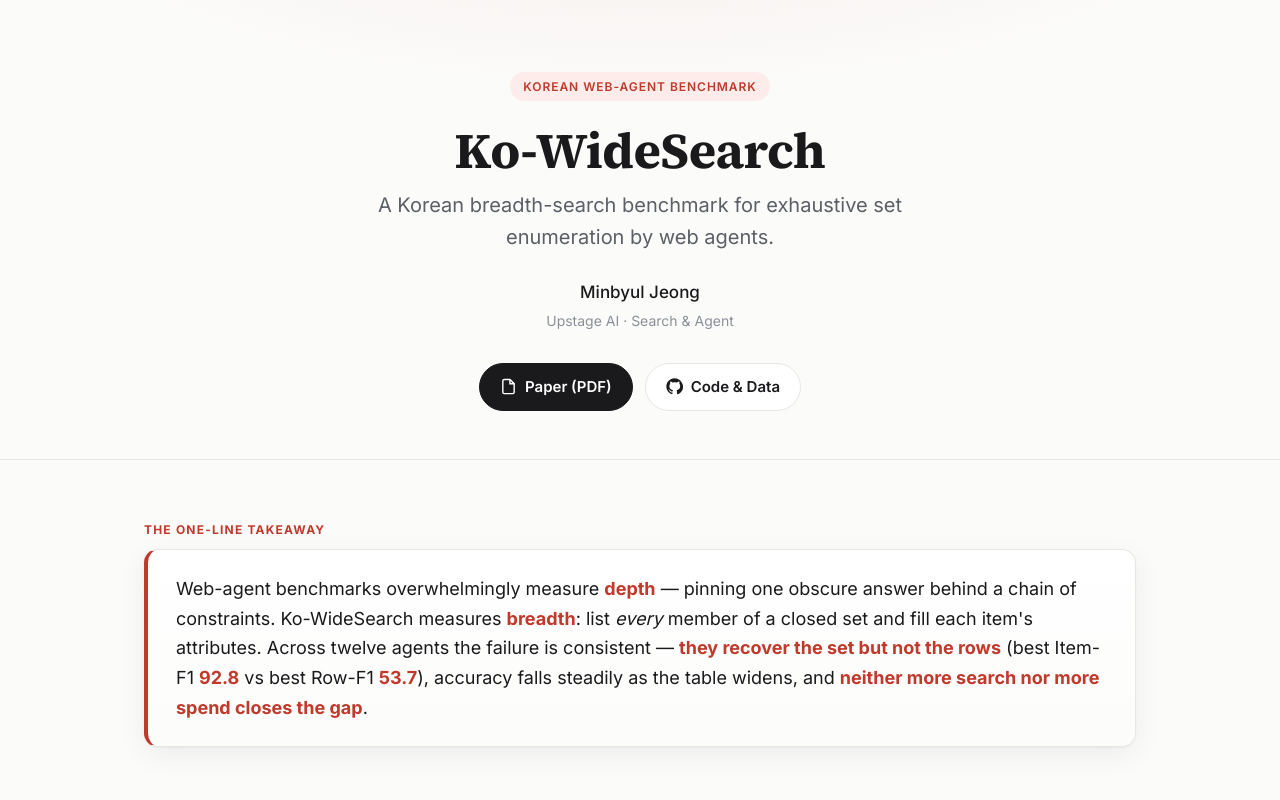
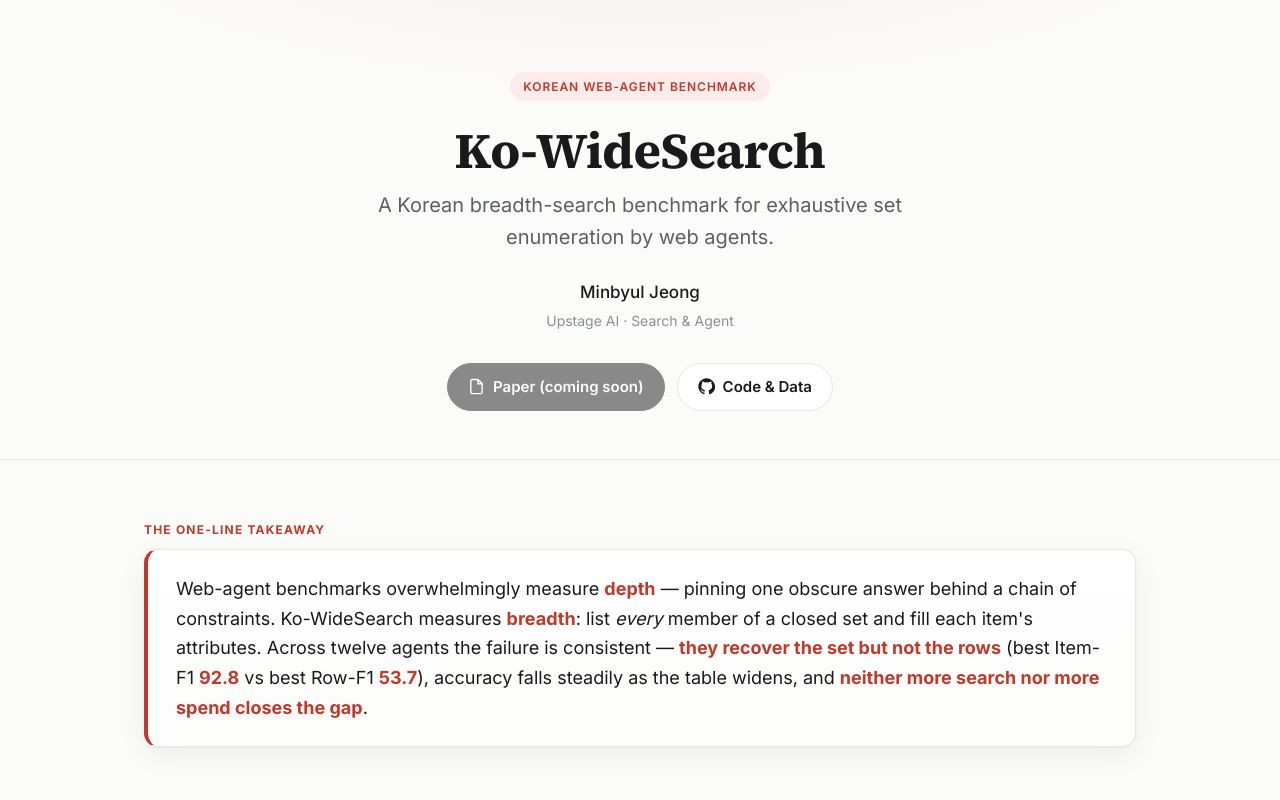
Before and after one commit to minstar/Ko-widesearch, a plain HTML site: page index.html in a window 1280 px wide. Shown: the top 800 px of the page. Drawn offline with Linux system fonts and the light colour scheme.

Commit message:
Take down paper PDF; mark paper as coming soon
Remove ko_widesearch.pdf and replace the Paper download with a disabled
'Paper (coming soon)' button in the page, footer, and README.

Co-Authored-By: Claude Opus 4.8 (1M context) <noreply@anthropic.com>

```diff
--- a/index.html
+++ b/index.html
@@ -58,6 +58,7 @@
   }
   .btn:hover{text-decoration:none; transform:translateY(-2px); box-shadow:var(--shadow)}
   .btn.primary{background:var(--ink); color:#fff; border-color:var(--ink)}
+  .btn.disabled{opacity:.5; cursor:default; pointer-events:none}
   .btn svg{width:17px; height:17px}
 
   /* ---------- SECTIONS ---------- */
@@ -151,10 +152,10 @@
     <p class="authors">Minbyul Jeong</p>
     <p class="affil">Upstage AI · Search &amp; Agent</p>
     <div class="btns">
-      <a class="btn primary" href="ko_widesearch.pdf">
+      <span class="btn primary disabled" aria-disabled="true">
         <svg viewBox="0 0 24 24" fill="none" stroke="currentColor" stroke-width="2"><path d="M14 2H6a2 2 0 0 0-2 2v16a2 2 0 0 0 2 2h12a2 2 0 0 0 2-2V8z"/><path d="M14 2v6h6"/></svg>
-        Paper (PDF)
-      </a>
+        Paper (coming soon)
+      </span>
       <a class="btn" href="https://github.com/minstar/Ko-widesearch">
         <svg viewBox="0 0 24 24" fill="currentColor"><path d="M12 .5C5.7.5.5 5.7.5 12c0 5.1 3.3 9.4 7.9 10.9.6.1.8-.3.8-.6v-2c-3.2.7-3.9-1.5-3.9-1.5-.5-1.3-1.3-1.7-1.3-1.7-1.1-.7.1-.7.1-.7 1.2.1 1.8 1.2 1.8 1.2 1 1.8 2.7 1.3 3.4 1 .1-.8.4-1.3.7-1.6-2.5-.3-5.2-1.3-5.2-5.7 0-1.3.4-2.3 1.2-3.1-.1-.3-.5-1.5.1-3.1 0 0 1-.3 3.3 1.2a11.5 11.5 0 0 1 6 0c2.3-1.5 3.3-1.2 3.3-1.2.6 1.6.2 2.8.1 3.1.8.8 1.2 1.8 1.2 3.1 0 4.4-2.7 5.4-5.3 5.7.4.4.8 1.1.8 2.2v3.3c0 .3.2.7.8.6 4.6-1.5 7.9-5.8 7.9-10.9C23.5 5.7 18.3.5 12 .5z"/></svg>
         Code &amp; Data
@@ -387,7 +388,7 @@
 <footer>
   <div class="wrap">
     <p>Ko-WideSearch · Minbyul Jeong, Upstage AI · 2026</p>
-    <p style="margin-top:4px"><a href="ko_widesearch.pdf">Paper</a> · <a href="https://github.com/minstar/Ko-widesearch">Code &amp; Data</a></p>
+    <p style="margin-top:4px"><span class="muted">Paper (coming soon)</span> · <a href="https://github.com/minstar/Ko-widesearch">Code &amp; Data</a></p>
   </div>
 </footer>
 
```
Also changed, not shown: 2 other files.
